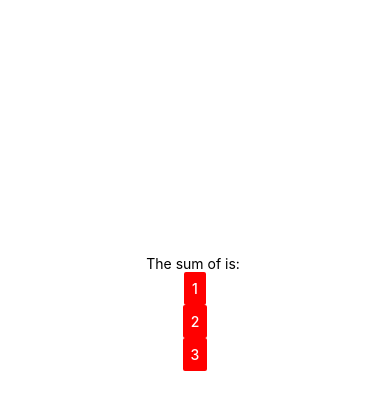
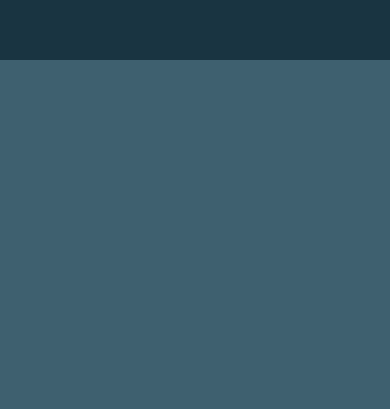
Before and after one commit to cjoshmartin/react-native-calculator, a React Native app: screen / in a window 390 px wide. Shown: the part 109-518 px from the top of the page. Built offline with nearby package versions, Linux system fonts and the light colour scheme.

Commit message:
better UI

```diff
--- a/App.js
+++ b/App.js
@@ -23,6 +23,21 @@ export default class App extends React.Component {
         this.setState({buttons: makeButtons})
     }
 
+    renderButtons() {
+        let grid = [];
+
+        for (let i =0; i < inputButtons.length; i++)
+        {
+            let loadRows = [];
+            for (let j =0; j < inputButtons[i].length; j++)
+                loadRows.push( <NumberButton number={inputButtons[i][j]} updateSum={this.setSum.bind(this)}  key={`${i} - ${j}`}/>)
+            console.log(loadRows)
+            //grid.push(<View style={styles.inputRow} key={"row-" + i}>{loadRows} </View>)
+        } // end of outer loop
+
+        return grid;
+    }
+
     setSum = (inc) => {
         const settersum =this.state.sum + inc;
         this.setState({sum: settersum})
@@ -30,10 +45,13 @@ export default class App extends React.Component {
 
     render() {
         return (
-            <View style={styles.container}>
-                <Text>The sum of is: {this.state.sum}</Text>
-                {this.state.buttons}
+            <View style={{flex: 1}}>
+                <View style={{flex: 2, backgroundColor: '#193441'}}></View>
+                <View style={{flex: 8, backgroundColor: '#3E606F'}}>
+                    {this.renderButtons()}
+                </View>
             </View>
+
         );
     }
 }
@@ -45,4 +63,8 @@ const styles = StyleSheet.create({
         alignItems: 'center',
         justifyContent: 'center',
     },
+    inputRow: {
+        flex: 1,
+        flexDirection: 'row'
+    }
 });
--- a/NumberButton.js
+++ b/NumberButton.js
@@ -1,11 +1,30 @@
 
 import React from 'react';
-import { StyleSheet, Text, View, Button } from 'react-native';
+import { StyleSheet, Text, View} from 'react-native';
 
  const NumberButton = (props) => {
     return (
-        <Button title={props.number} color="red" onPress={() => props.updateSum(props.number)} />
+        <View style={style.inputButton}>
+            <Text  onPress={() => props.updateSum(props.number)} style={style.inputButtonText} >
+                {props.number}
+            </Text>
+    </View>
     );
   }
 export default NumberButton;
-// onPress={props.setSum(props.number)} />
+
+let style = StyleSheet.create({
+    inputButton: {
+        flex: 1,
+        alignItems: 'center',
+        justifyContent: 'center',
+        borderWidth: 0.5,
+        borderColor: '#91AA9D'
+    },
+
+    inputButtonText: {
+        fontSize: 22,
+        fontWeight: 'bold',
+        color: 'white'
+    }
+})
```
